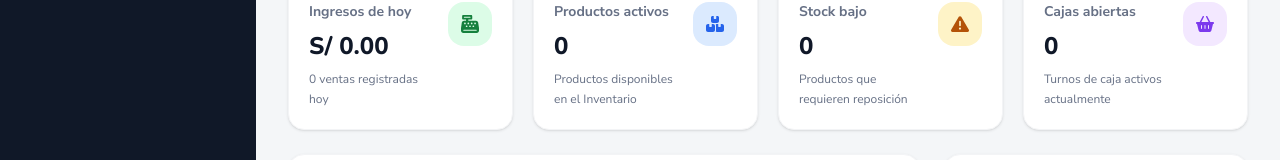
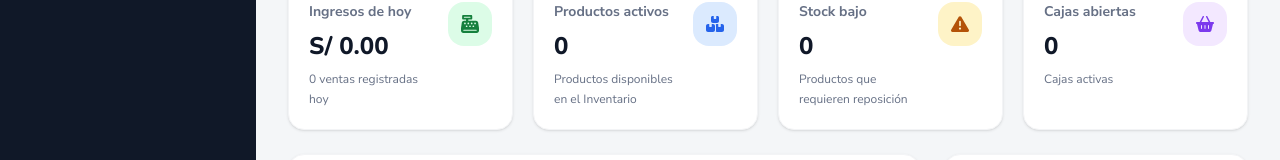
Before and after one commit to GestionMiniMarket/GestionD3ventasMiniMarket, a React app in the folder frontend/: page /dashboard in a window 1280 px wide. Shown: the part 315-475 px from the top of the page. Built offline with nearby package versions, Linux system fonts and the light colour scheme; no server answers; sample sign-in values are in the browser's storage; the HTML template or start-up script is replaced by a standard one.

Commit message:
chore: actualizar texto de tarjeta cajas activas

```diff
--- a/frontend/src/pages/DashboardPage.jsx
+++ b/frontend/src/pages/DashboardPage.jsx
@@ -79,7 +79,7 @@ export default function Dashboard() {
     {
       titulo: "Cajas abiertas",
       valor: resumen.cajas_activas,
-      detalle: "Turnos de caja activos actualmente",
+      detalle: "Cajas activas",
       icono: FaBasketShopping,
       color: "#7c3aed",
       fondo: "#f3e8ff",
```
